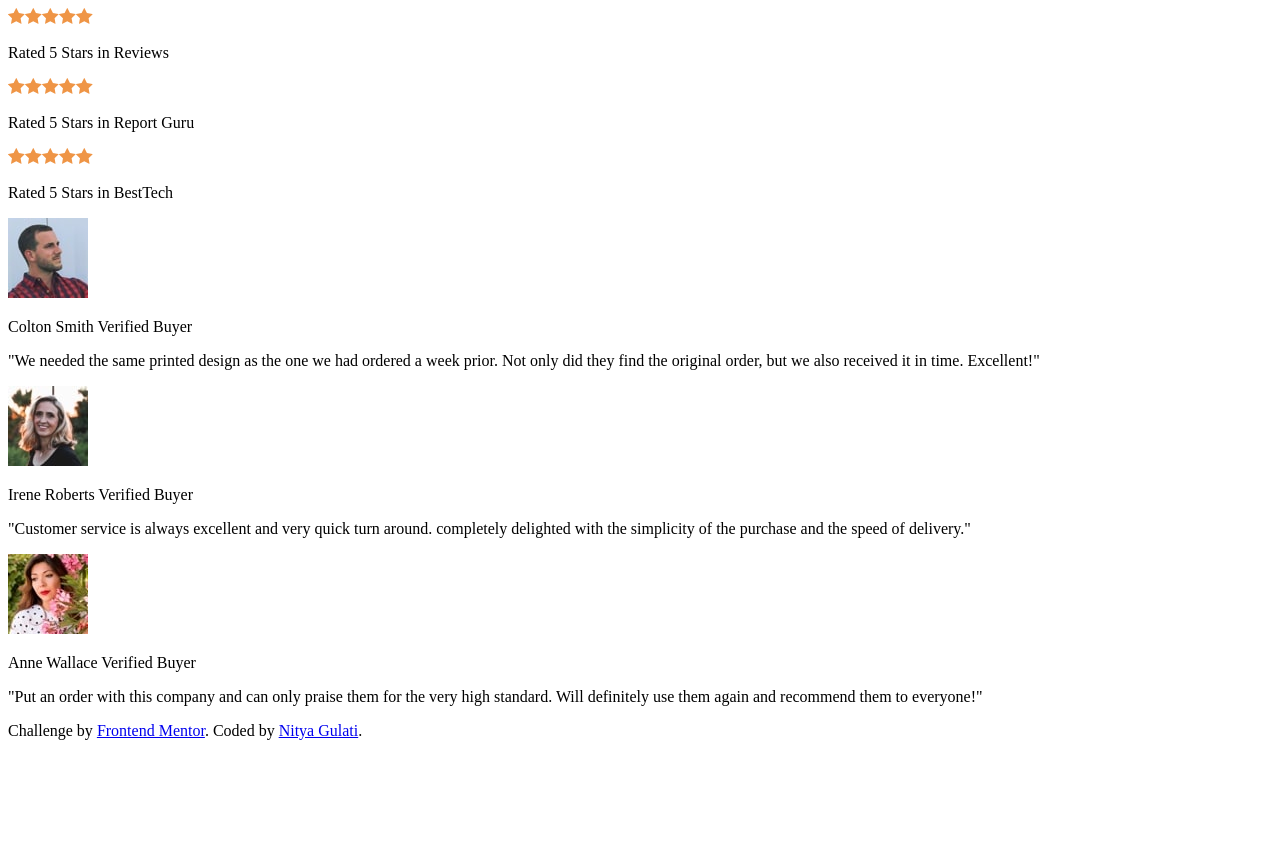
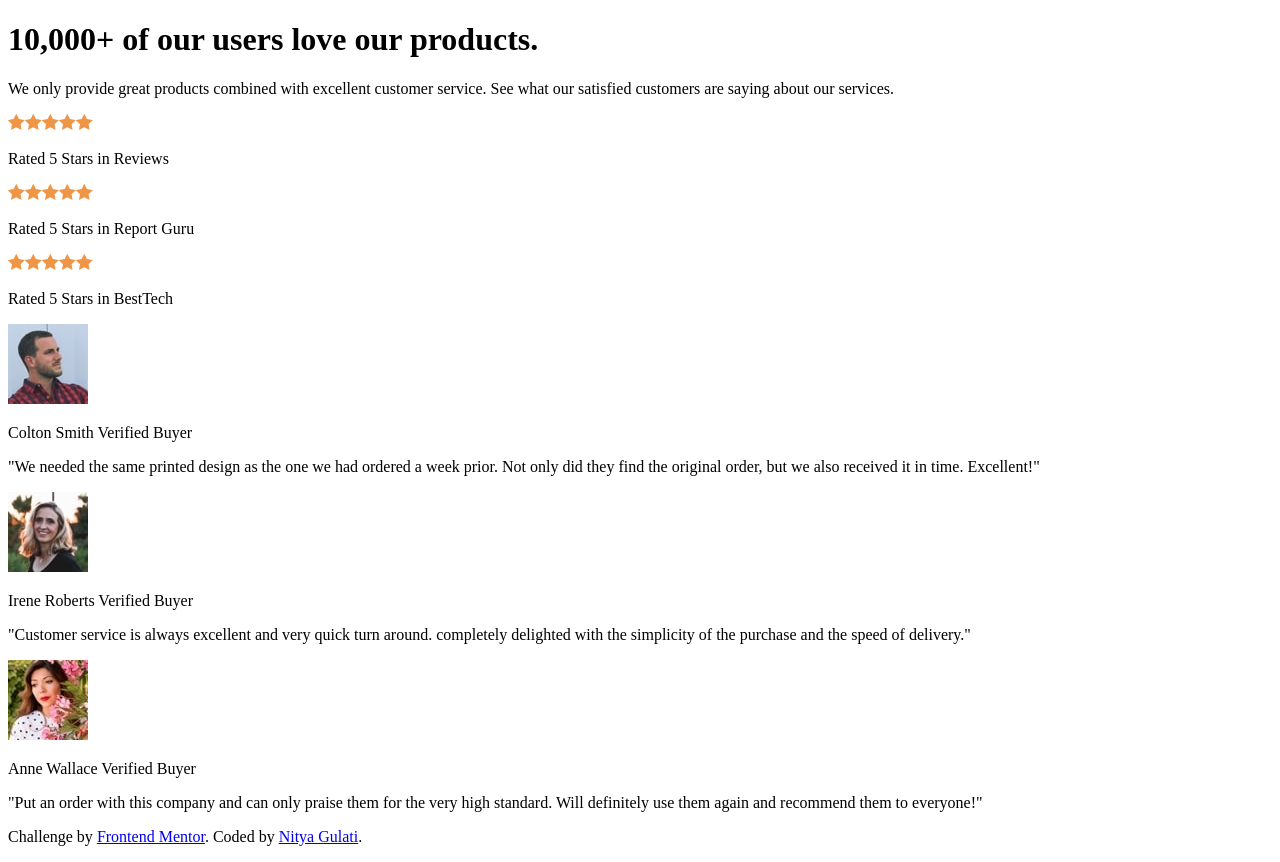
Before and after one commit to nityagulati/social-proof-section, a Vue app: page / in a window 1280 px wide. Before the commit the page ends 800 px from the top, so only its background shows below. Built offline with nearby package versions, Linux system fonts and the light colour scheme.

Commit message:
add app data

```diff
--- a/src/App.vue
+++ b/src/App.vue
@@ -1,7 +1,11 @@
 <template>
-  <Ratings />
-  <Reviews />
-  <SiteFooter />
+  <div class="container">
+    <h1 class="title">{{ title }}</h1>
+    <p class="message">{{ message }}</p>
+    <Ratings />
+    <Reviews />
+    <SiteFooter />
+  </div>
 </template>
 
 <script>
@@ -15,7 +19,13 @@ export default {
     Ratings,
     Reviews,
     SiteFooter,
-  }
+  },
+  data() {
+    return {
+      title: '10,000+ of our users love our products.',
+      message: 'We only provide great products combined with excellent customer service. See what our satisfied customers are saying about our services.',
+    }
+  },
 }
 </script>
 
```
